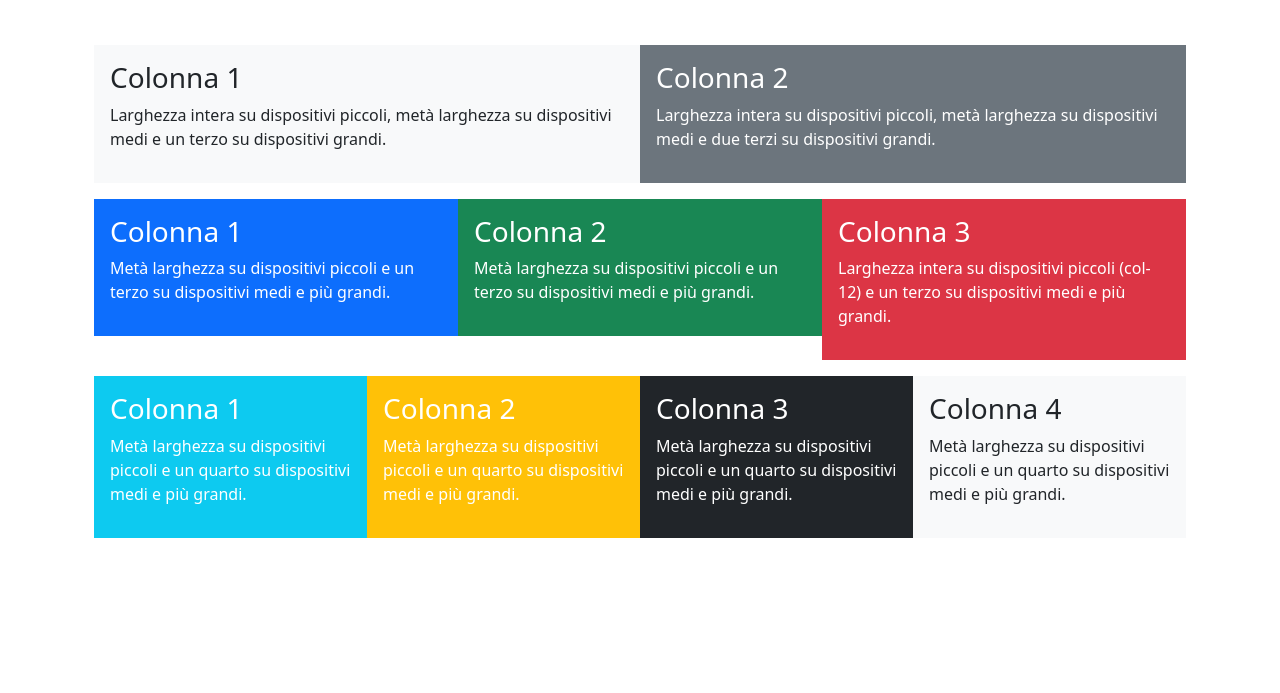
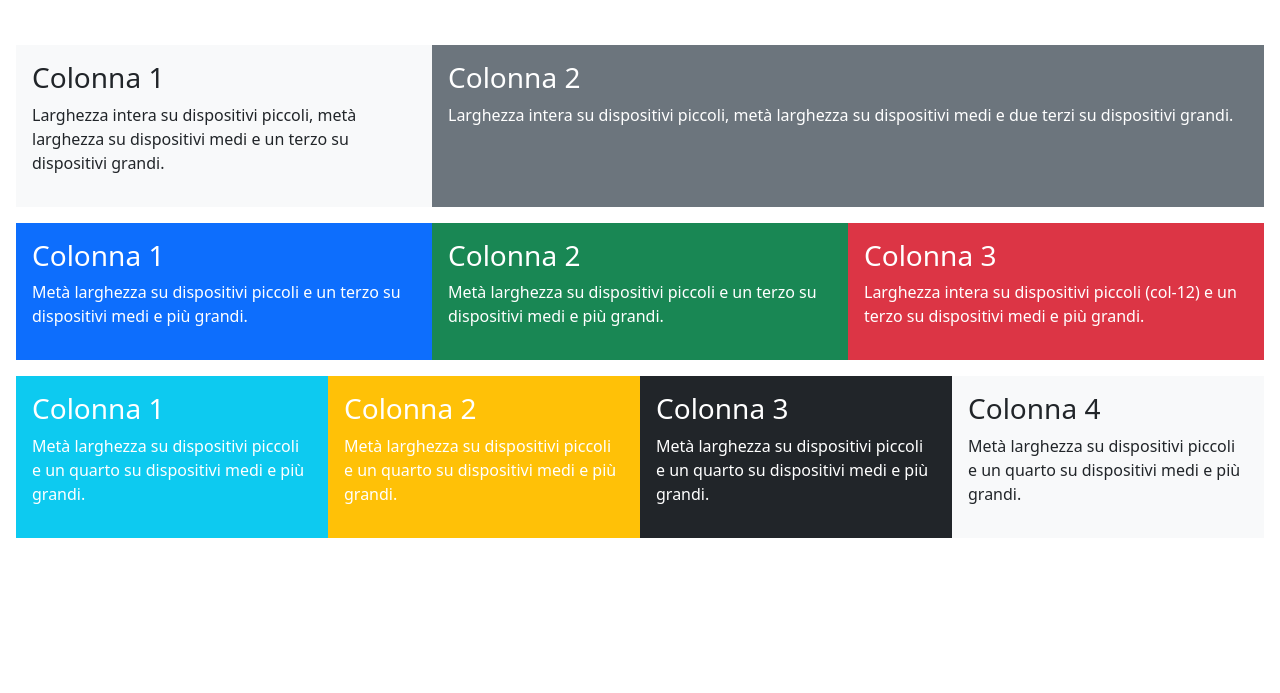
Before and after one commit to giovannimazzi/htmlcss-bootstrap-layout, a plain HTML site: page index.html in a window 1280 px wide. Shown: the part 107-800 px from the top of the page. Drawn offline with nearby package versions, Linux system fonts and the light colour scheme.

Commit message:
inserita versione desktop ed effettuati aggiustamenti alla struttura

```diff
--- a/index.html
+++ b/index.html
@@ -23,17 +23,16 @@
     />
   </head>
   <body>
-    <div class="container p-4 text-center">
+    <div class="container-fluid p-4 text-center">
       <h1>Bootstrap 5 Responsive Grid</h1>
       <h2 class="h5 fw-light text-body-secondary">
         Layout a griglia con diversi breakpoint (sm, md,
         lg).
       </h2>
     </div>
-    <div class="container px-5 px-md-4 py-3">
+    <div class="container-fluid px-5 px-md-4 px-lg-3 py-3">
       <div class="row g-0 mb-3">
-        <div class="col-12 col-md-6">
-          <div class="bg-light p-3">
+        <div class="col-12 col-md-6 col-lg-4 bg-light p-3">
           <h3>Colonna 1</h3>
           <p>
             Larghezza intera su dispositivi piccoli, metà
@@ -41,9 +40,9 @@
             dispositivi grandi.
           </p>
         </div>
-        </div>
-        <div class="col-12 col-md-6">
-          <div class="bg-secondary p-3 text-white">
+        <div
+          class="col-12 col-md-6 col-lg-8 bg-secondary p-3 text-white"
+        >
           <h3>Colonna 2</h3>
           <p>
             Larghezza intera su dispositivi piccoli, metà
@@ -52,67 +51,60 @@
           </p>
         </div>
       </div>
-      </div>
       <div class="row g-0 mb-3">
-        <div class="col-6 col-md-4">
-          <div class="bg-primary p-3 text-white">
+        <div
+          class="col-6 col-md-4 bg-primary p-3 text-white"
+        >
           <h3>Colonna 1</h3>
           <p>
-              Metà larghezza su dispositivi piccoli e un
-              terzo su dispositivi medi e più grandi.
+            Metà larghezza su dispositivi piccoli e un terzo
+            su dispositivi medi e più grandi.
+          </p>
+        </div>
+        <div
+          class="col-6 col-md-4 bg-success p-3 text-white"
+        >
+          <h3>Colonna 2</h3>
+          <p>
+            Metà larghezza su dispositivi piccoli e un terzo
+            su dispositivi medi e più grandi.
+          </p>
+        </div>
+        <div
+          class="col-12 col-md-4 bg-danger p-3 text-white"
+        >
+          <h3>Colonna 3</h3>
+          <p>
+            Larghezza intera su dispositivi piccoli (col-12)
+            e un terzo su dispositivi medi e più grandi.
           </p>
         </div>
       </div>
-        <div class="col-6 col-md-4">
-          <div class="bg-success p-3 text-white">
-            <h3>Colonna 2</h3>
-            <p>
-              Metà larghezza su dispositivi piccoli e un
-              terzo su dispositivi medi e più grandi.
-            </p>
-          </div>
-        </div>
-        <div class="col-12 col-md-4">
-          <div class="bg-danger p-3 text-white">
-            <h3>Colonna 3</h3>
-            <p>
-              Larghezza intera su dispositivi piccoli
-              (col-12) e un terzo su dispositivi medi e più
-              grandi.
-            </p>
-          </div>
-        </div>
-      </div>
       <div class="row g-0">
-        <div class="col-6 col-md-3">
-          <div class="bg-info p-3 text-white">
+        <div class="col-6 col-md-3 bg-info p-3 text-white">
           <h3>Colonna 1</h3>
           <p>
             Metà larghezza su dispositivi piccoli e un
             quarto su dispositivi medi e più grandi.
           </p>
         </div>
-        </div>
-        <div class="col-6 col-md-3">
-          <div class="bg-warning p-3 text-white">
+        <div
+          class="col-6 col-md-3 bg-warning p-3 text-white"
+        >
           <h3>Colonna 2</h3>
           <p>
             Metà larghezza su dispositivi piccoli e un
             quarto su dispositivi medi e più grandi.
           </p>
         </div>
-        </div>
-        <div class="col-6 col-md-3">
-          <div class="bg-dark p-3 text-white">
+        <div class="col-6 col-md-3 bg-dark p-3 text-white">
           <h3>Colonna 3</h3>
           <p>
             Metà larghezza su dispositivi piccoli e un
             quarto su dispositivi medi e più grandi.
           </p>
         </div>
-        </div>
-        <div class="col-6 col-md-3">
-          <div class="bg-light p-3">
+        <div class="col-6 col-md-3 bg-light p-3">
           <h3>Colonna 4</h3>
           <p>
             Metà larghezza su dispositivi piccoli e un
@@ -121,6 +113,5 @@
         </div>
       </div>
     </div>
-    </div>
   </body>
 </html>
```
Lines whose indentation alone changed are shown as unchanged.
